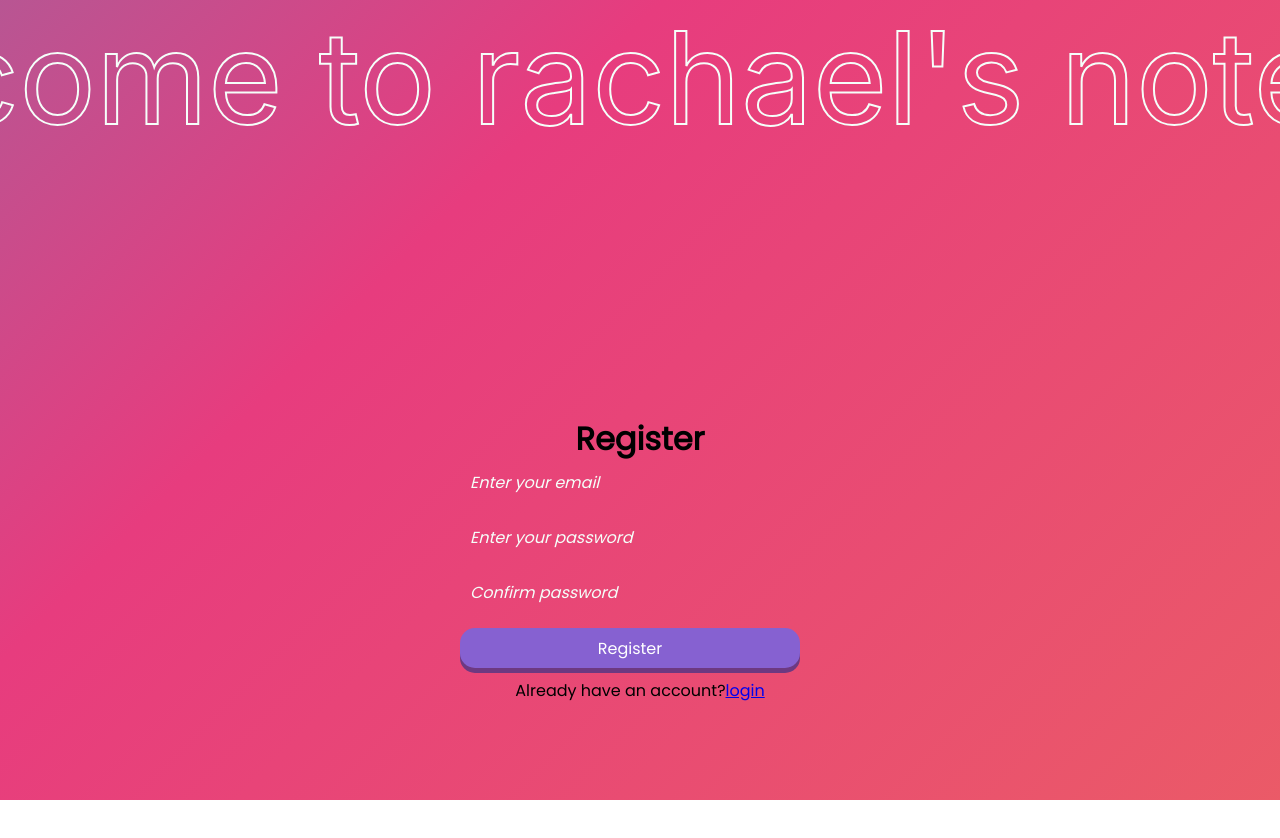
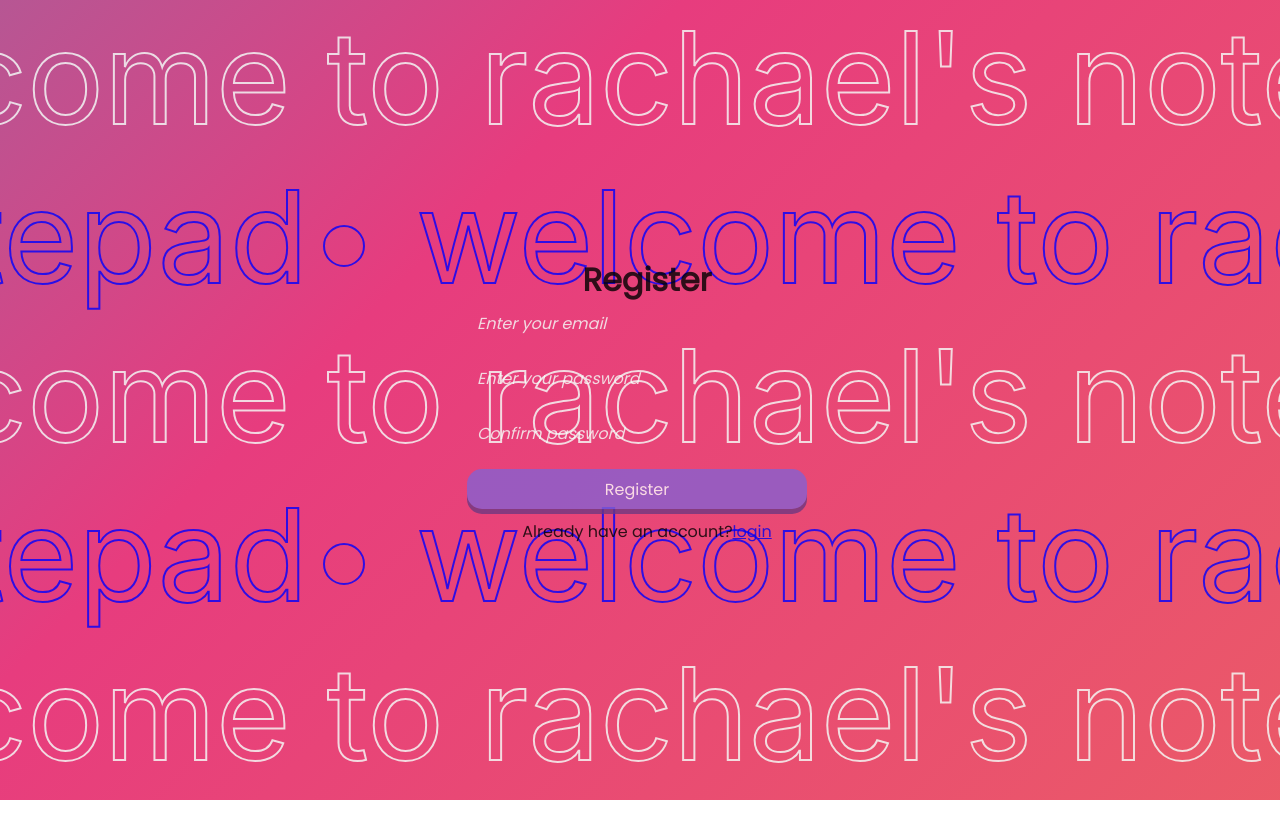
Before and after one commit to RachaelSMathew/notepad-rachael, a React (Create React App) app: page /register in a window 1280 px wide. Shown: the top 838 px of the page. After the commit the page ends 800 px from the top, so only its background shows below. Built offline with nearby package versions, Linux system fonts and the light colour scheme; no server answers.

Commit message:
Update Register.js

```diff
--- a/src/Register.js
+++ b/src/Register.js
@@ -47,6 +47,7 @@ function Register() {
 
   return (
     <div className="register-background">
+    <div className="box">
     <div class="wrapper">
       <div class="marquee">
         <p>
@@ -57,6 +58,68 @@ function Register() {
         </p>
       </div>
     </div>
+    <div class="wrapper">
+      <div class="marquee-right">
+        <p>
+        • welcome to rachael's notepad
+        </p>
+        <p>
+        • welcome to rachael's notepad •
+        </p>
+      </div>
+    </div>
+    <div class="wrapper">
+      <div class="marquee">
+        <p>
+        • welcome to rachael's notepad
+        </p>
+        <p>
+        • welcome to rachael's notepad •
+        </p>
+      </div>
+    </div>
+    <div class="wrapper">
+      <div class="marquee-right">
+        <p>
+        • welcome to rachael's notepad
+        </p>
+        <p>
+        • welcome to rachael's notepad •
+        </p>
+      </div>
+    </div>
+    <div class="wrapper">
+      <div class="marquee">
+        <p>
+        • welcome to rachael's notepad
+        </p>
+        <p>
+        • welcome to rachael's notepad •
+        </p>
+      </div>
+    </div>
+    <div class="wrapper">
+      <div class="marquee-right">
+        <p>
+        • welcome to rachael's notepad
+        </p>
+        <p>
+        • welcome to rachael's notepad •
+        </p>
+      </div>
+    </div>
+    <div class="wrapper">
+      <div class="marquee">
+        <p>
+        • welcome to rachael's notepad
+        </p>
+        <p>
+        • welcome to rachael's notepad •
+        </p>
+      </div>
+    </div>
+    </div>
+    <div class="box stack-top">
     <div className='center'>
       <div className='auth'>
         <h1>Register</h1>
@@ -102,6 +165,7 @@ function Register() {
       </div>
     </div>
     </div>
+    </div>
   )
 }
 
```
